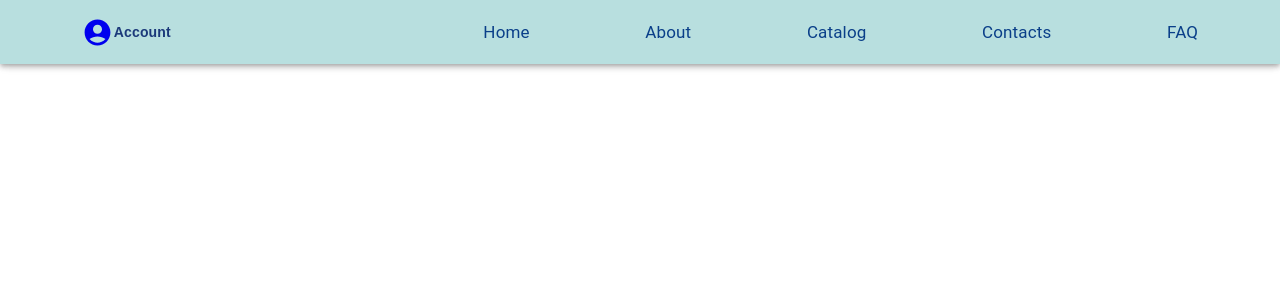
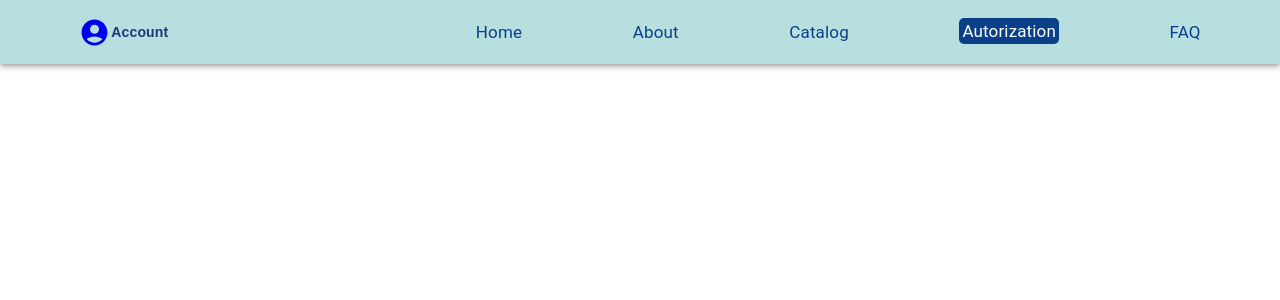
Before and after one commit to shpaksasha/NewProject, a React (Create React App) app: page /form in a window 1280 px wide. Shown: the top 300 px of the page. Built offline with nearby package versions, Linux system fonts and the light colour scheme.

Commit message:
add new page form, install react-hook-form

```diff
--- a/package.json
+++ b/package.json
@@ -15,6 +15,7 @@
     "firebase": "^9.6.0",
     "react": "^17.0.2",
     "react-dom": "^17.0.2",
+    "react-hook-form": "^7.26.1",
     "react-router-dom": "^6.0.2",
     "react-scripts": "4.0.3",
     "react-transition-group": "^4.4.2",
--- a/src/App.js
+++ b/src/App.js
@@ -5,6 +5,7 @@ import Home from './pages/Home/home';
 import About from './pages/About/about';
 import Container from '@mui/material/Container';
 import CatalogBooks from './pages/Catalog/CatalogBooks';
+import Form from "./pages/Form/Form";
 
 
 const App = () => {
@@ -16,6 +17,7 @@ const App = () => {
                 <Route path='/' element={<Home/>}/>
                 <Route path='/about' element={<About/>}/>
                 <Route path='/catalog' element={<CatalogBooks/>}/>
+                <Route path='/form' element={<Form/>}/>
             </Routes>
             </Container>
         </Fragment>
--- /dev/null
+++ b/src/pages/Form/Form.js
@@ -0,0 +1,12 @@
+import React from 'react';
+import {useForm} from "react-hook-form";
+
+const Form = () => {
+    return (
+        <div>
+
+        </div>
+    );
+};
+
+export default Form;
--- a/src/pages/Header/header.js
+++ b/src/pages/Header/header.js
@@ -8,12 +8,12 @@ import AccountCircleIcon from '@mui/icons-material/AccountCircle';
 const useStyles = makeStyles(theme => ({
     root: {
         boxSizing: 'border-box',
-        position: 'sticky',
         display: 'flex',
         width: '100%',
         flexGrow: 1,
         zIndex: 1,
         top: 0,
+
     },
     appBar: {
         backgroundColor: '#b8dfdf',
@@ -77,7 +77,7 @@ const Header = () => {
 
     const classes = useStyles();
     return (
-        <AppBar className={`${classes.root} ${isOffset >0 ? classes.shadow : null}`}>
+        <AppBar position="static" className={`${classes.root} ${isOffset >0 ? classes.shadow : null}`}>
             <Toolbar className={classes.appBar}>
                 <NavLink className={classes.navLink} to='/'>
                     <Typography className={classes.icon}>
@@ -101,8 +101,8 @@ const Header = () => {
                     </NavLink>
                 </Typography>
                 <Typography>
-                    <NavLink className={({isActive}) => (isActive ? classes.linkActive : classes.link)} to='/server'>
-                        Contacts
+                    <NavLink className={({isActive}) => (isActive ? classes.linkActive : classes.link)} to='/form'>
+                        Autorization
                     </NavLink>
                 </Typography>
                 <Typography>
```
Also changed, not shown: 1 other file (tests, documents, lock files or other folders).
